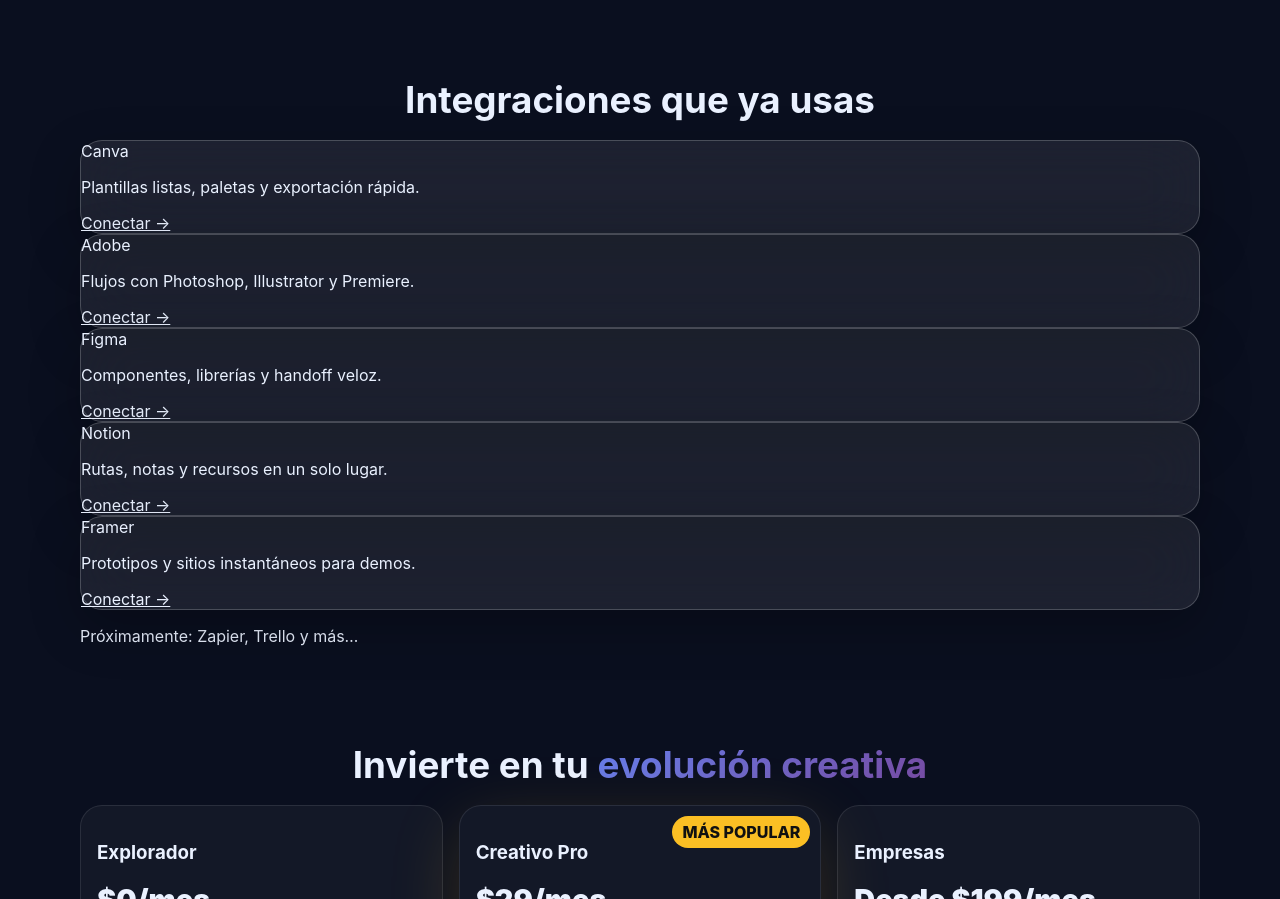
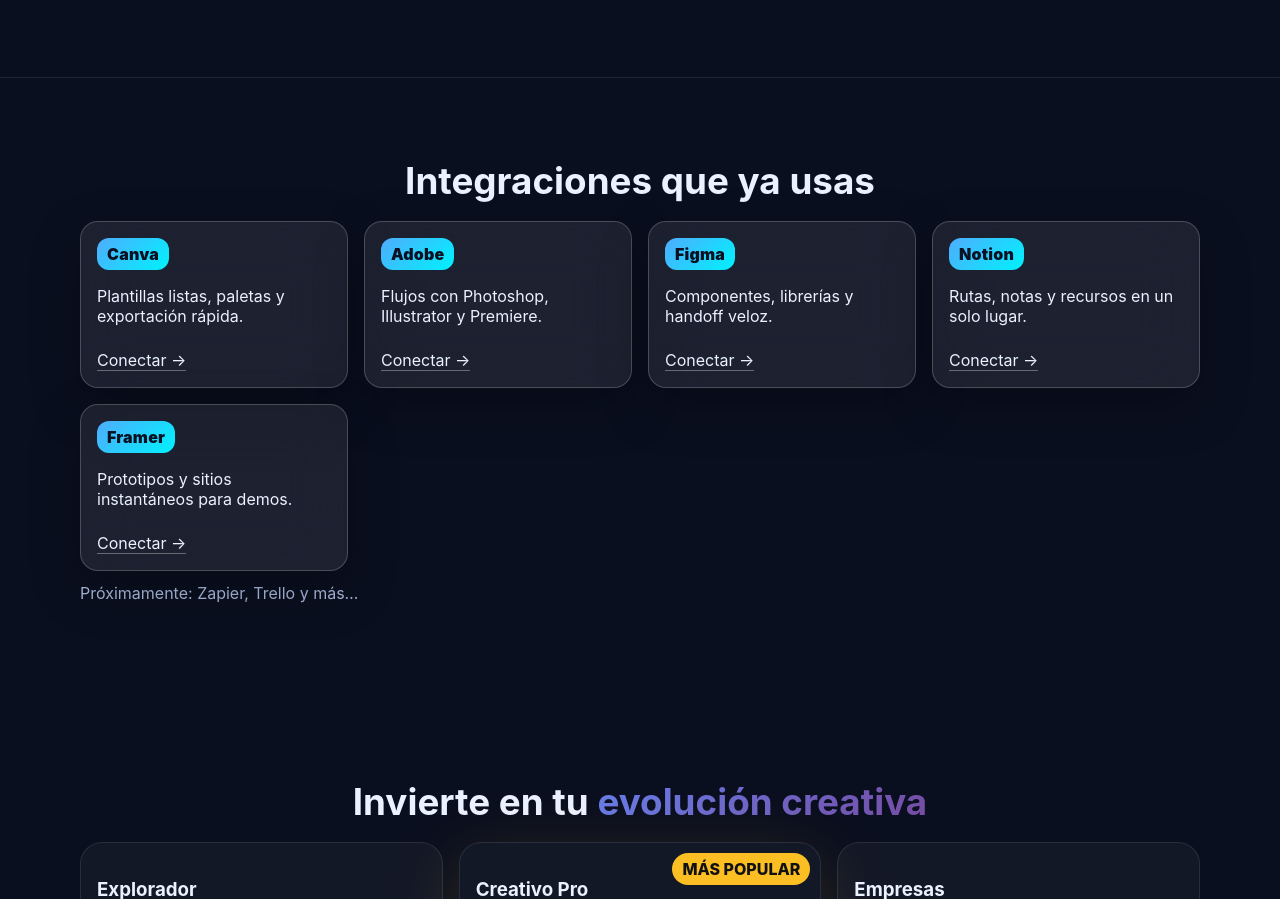
Before and after one commit to Lesteralejandro/pixelmind-ultra-2025, a plain HTML site: page index.html in a window 1280 px wide. Shown: the part 2069-2968 px from the top of the page. Drawn offline with Linux system fonts and the light colour scheme.

Commit message:
Update styles.css
Signed-off-by: Lesteralejandro <155178352+Lesteralejandro@users.noreply.github.com>

```diff
--- a/css/styles.css
+++ b/css/styles.css
@@ -71,3 +71,11 @@
 
 @media (max-width:900px){.slide{grid-template-columns:1fr}}
 @media (prefers-reduced-motion:reduce){*{animation:none!important;transition:none!important}}
+.integrations{padding:80px 0;border-top:1px solid #ffffff18}
+.i-grid{display:grid;grid-template-columns:repeat(auto-fit,minmax(220px,1fr));gap:16px;margin-top:12px}
+.i-card{padding:16px;border-radius:18px}
+.i-badge{display:inline-block;font-weight:900;background:var(--feature-gradient);color:#0b1022;
+  padding:6px 10px;border-radius:12px;letter-spacing:.2px}
+.i-link{display:inline-block;margin-top:8px;border-bottom:1px solid #ffffff55;text-decoration:none}
+.i-link:hover{transform:translateY(-1px)}
+.i-note{color:#a9b9dc;margin-top:12px}
```
